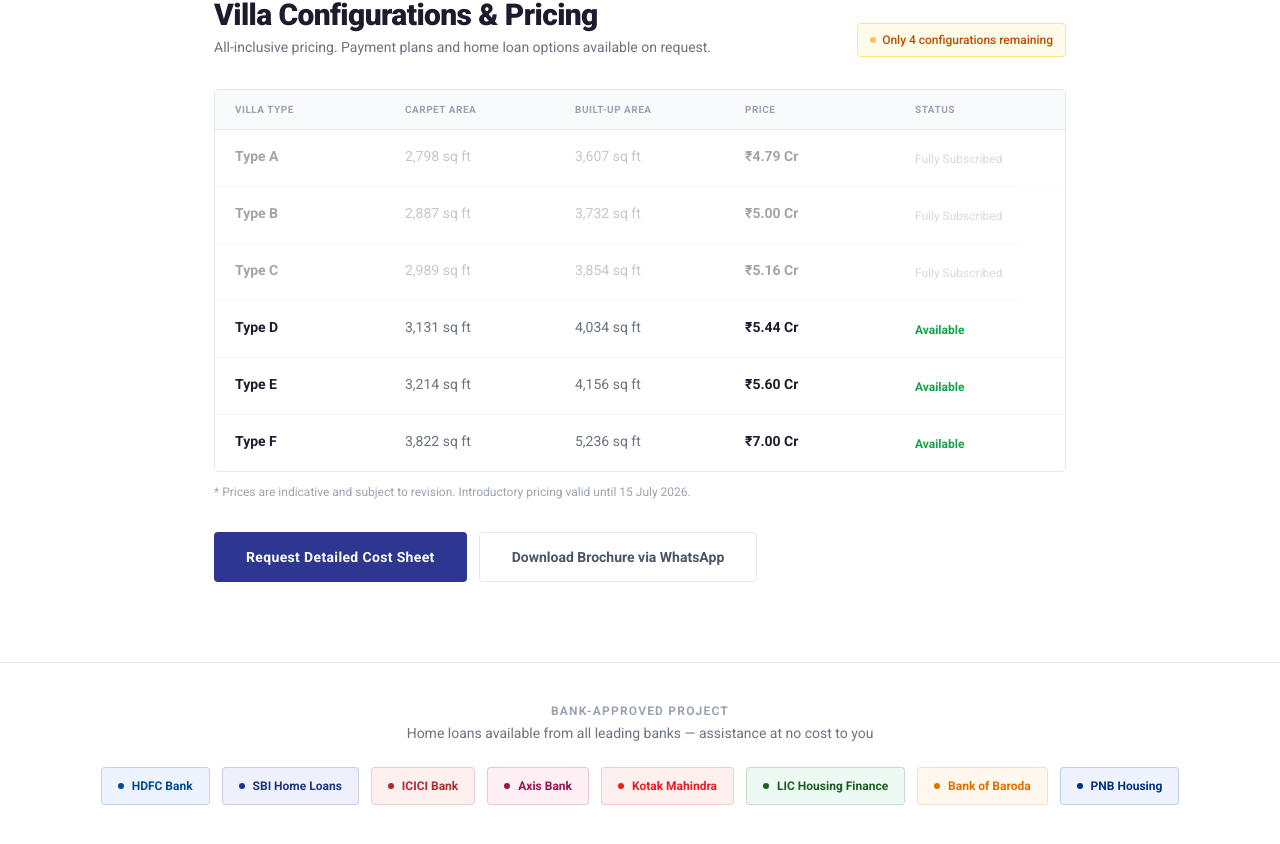
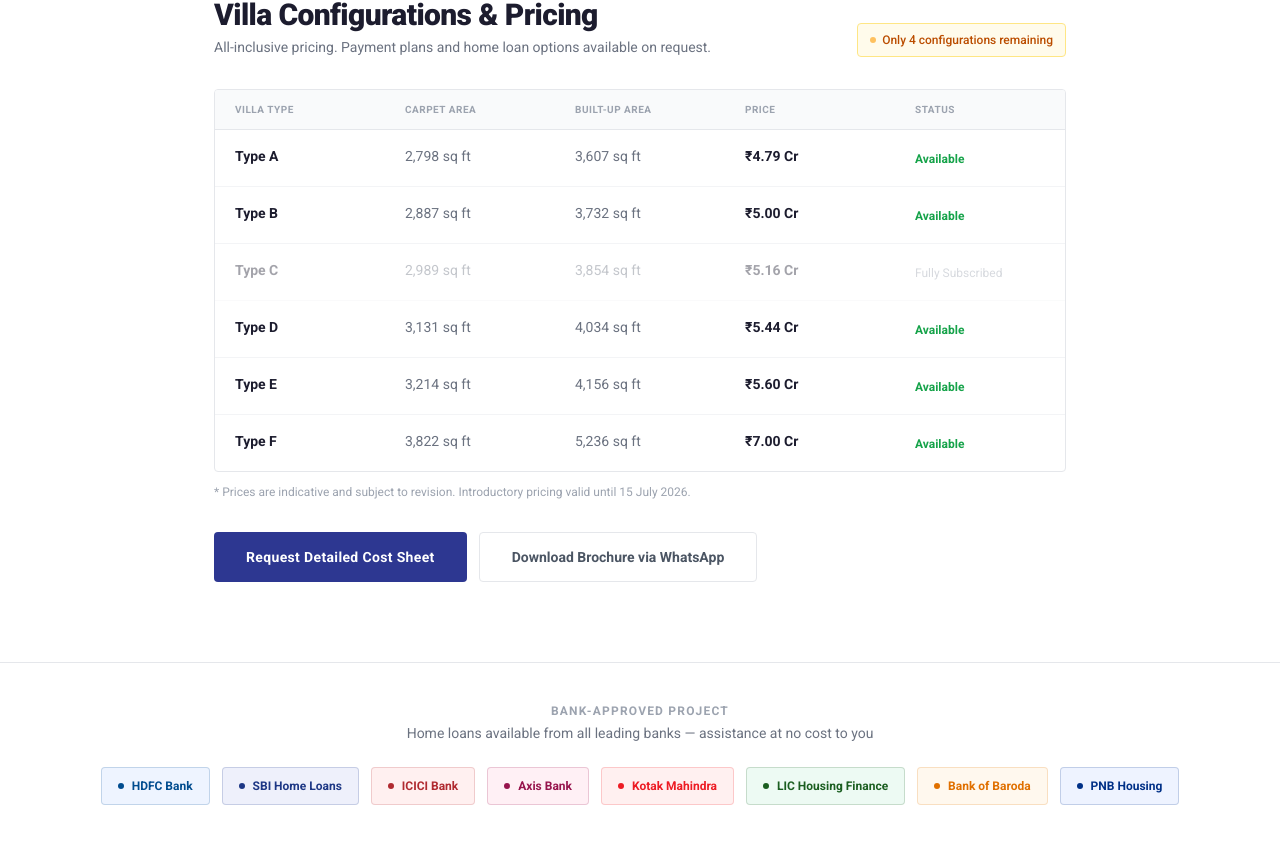
Before and after one commit to koushiknarendra/parikshith-sattva-springs, a Next.js app: page /sattva-springs in a window 1280 px wide. Shown: the part 2936-3780 px from the top of the page. Built offline with nearby package versions, Linux system fonts and the light colour scheme.

Commit message:
Fix availability: only Type C subscribed, all others available
Co-Authored-By: Claude Sonnet 4.6 <noreply@anthropic.com>

```diff
--- a/app/sattva-springs/SpringsClient.tsx
+++ b/app/sattva-springs/SpringsClient.tsx
@@ -18,8 +18,8 @@ const HERO_IMAGES = [
 
 // ─── DATA ────────────────────────────────────────────────────────────────────
 const VILLA_TYPES = [
-  { label: 'Type A', carpet: '2,798', builtup: '3,607', price: '4.79', status: 'subscribed' },
-  { label: 'Type B', carpet: '2,887', builtup: '3,732', price: '5.00', status: 'subscribed' },
+  { label: 'Type A', carpet: '2,798', builtup: '3,607', price: '4.79', status: 'available'  },
+  { label: 'Type B', carpet: '2,887', builtup: '3,732', price: '5.00', status: 'available'  },
   { label: 'Type C', carpet: '2,989', builtup: '3,854', price: '5.16', status: 'subscribed' },
   { label: 'Type D', carpet: '3,131', builtup: '4,034', price: '5.44', status: 'available'  },
   { label: 'Type E', carpet: '3,214', builtup: '4,156', price: '5.60', status: 'available'  },
@@ -107,9 +107,9 @@ const FAQS = [
   { q: 'Is Sattva Springs RERA registered?',
     a: `Yes. The project is registered under Karnataka RERA — number ${RERA}. You can verify this independently at karerait.karnataka.gov.in.` },
   { q: 'What configurations are currently available?',
-    a: 'Types A, B, and C have been fully subscribed. Types D through F — 4,034 to 5,236 sq ft built-up — are open for booking.' },
+    a: 'Only Type C is fully subscribed. Types A, B, D, E, and F — 3,607 to 5,236 sq ft built-up — are open for booking.' },
   { q: 'What is the total cost of a villa?',
-    a: 'All-inclusive prices range from ₹5.44 Cr (Type D) to ₹7.00 Cr (Type F). We share detailed cost sheets, payment plans, and home loan options on request.' },
+    a: 'All-inclusive prices range from ₹4.79 Cr (Type A) to ₹7.00 Cr (Type F). We share detailed cost sheets, payment plans, and home loan options on request.' },
   { q: 'When is possession expected?',
     a: 'RERA scheduled possession is September 2027. Construction is approximately 50% complete as of mid-2026 and progressing on schedule.' },
   { q: 'Is there any additional cost when buying through our channel partner?',
```
